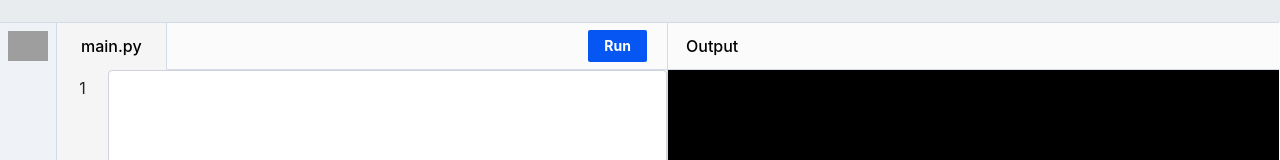
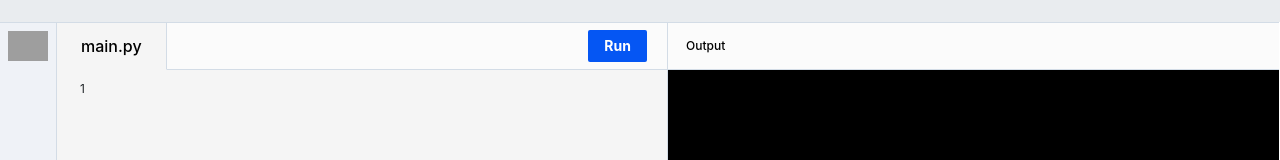
Before and after one commit to nashvent/code-editor-reactjs, a React (Create React App) app: page / in a window 1280 px wide. Shown: the part 131-291 px from the top of the page. Built offline with nearby package versions, Linux system fonts and the light colour scheme; grey boxes are pictures that could not be loaded.

Commit message:
Add editor od code

```diff
--- a/package.json
+++ b/package.json
@@ -10,6 +10,9 @@
     "@testing-library/user-event": "^7.1.2",
     "bootstrap": "^4.5.0",
     "install": "^0.13.0",
+    "style-loader": "^0.13.1",
+    "css-loader": "^0.23.0",
+    "prismjs": "^1.20.0",
     "react": "^16.13.1",
     "react-dom": "^16.13.1",
     "react-router-dom": "^5.1.2",
--- a/src/index.css
+++ b/src/index.css
@@ -79,10 +79,10 @@ code {
   margin: 0 20px 0 16px;
 }
 #editor .lines{
-  padding: 0.375rem 0.75rem;
+  padding: 10px;
 }
 #terminal{
-  padding: 0.375rem 0.75rem;
+  padding: 10px;
 }
 textarea.form-control {
   height: calc(100vh - 140px) !important;
@@ -96,6 +96,7 @@ textarea.form-control {
   .editor-wrapper, .terminal-wrapper {
     width: calc(50% - 1px - 28px);
     float: left;
+    font-size: 12px;
   }
 
   .editor-wrapper {
--- a/src/screens/Home.js
+++ b/src/screens/Home.js
@@ -1,5 +1,10 @@
 import React,{Component} from 'react';
 import Grid from '@material-ui/core/Grid';
+import Editor from 'react-simple-code-editor';
+import { highlight, languages } from 'prismjs/components/prism-core';
+import 'prismjs/components/prism-clike';
+import 'prismjs/components/prism-markup';
+require('prismjs/components/prism-python');
 
 const server_url = "http://192.168.1.24:8080";
 
@@ -62,11 +67,20 @@ export default class Home extends Component{
                                     1
                                 </div>
                             </div>
-                            <div className="col-11">
+                            <div className="col-11">{/*
                                 <textarea className="form-control" wrap="off" autoCorrect="off" autoCapitalize="off"
                                           spellCheck="false" value={this.state.input}
                                           onKeyDown={this.add}
                                           onChange={(event) => this.setState({input: event.target.value})}
+                                />*/}
+                                <Editor
+                                    value={this.state.input}
+                                    onValueChange={input => this.setState({ input: input })}
+                                    highlight={input => highlight(input, languages.python)}
+                                    padding={10}
+                                    style={{
+                                        fontFamily: '"Fira code", "Fira Mono", monospace',
+                                    }}
                                 />
                             </div>
                         </div>
```
Also changed, not shown: 1 other file (tests, documents, lock files or other folders).
